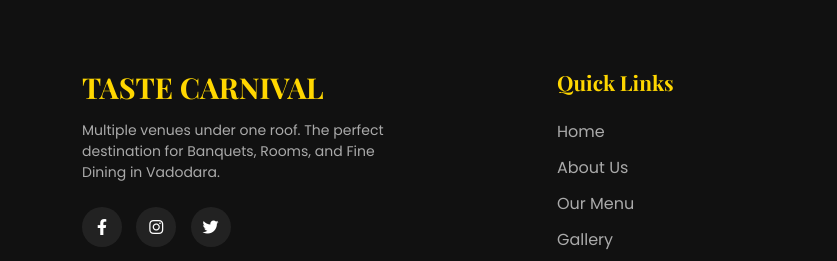
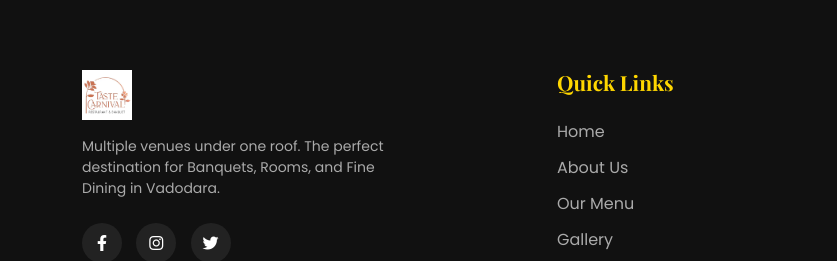
Before and after one commit to shriiists-creator/TasteCarnival, a plain HTML site: page index.html in a window 1280 px wide. Shown: the part 5225-5486 px from the top of the page, 0-837 px from the left. Drawn offline with nearby package versions, Linux system fonts and the light colour scheme; some packages are replaced by stand-ins of ours; a script that the page names is missing.

Commit message:
Update footer with logo and remove heading

```diff
--- a/index.html
+++ b/index.html
@@ -1341,8 +1341,9 @@
         <div class="container">
             <div class="row">
                 <div class="col-lg-4 mb-4 mb-lg-0">
-                    <h4 class="text-gold" style="font-family: 'Playfair Display', serif; font-size: 1.8rem;">TASTE
-                        CARNIVAL</h4>
+                                <a class="navbar-brand" href="#">
+                <img src="images/Logo.webp" alt="Taste Carnival" style="height: 50px;">
+            </a>
                     <p class="small mt-3 pe-lg-4">Multiple venues under one roof. The perfect destination for Banquets,
                         Rooms, and Fine Dining in Vadodara.</p>
                     <div class="social-icons mt-4">
@@ -1381,6 +1382,7 @@
                             <iframe
                                 src="https://www.google.com/maps/embed?pb=!1m18!1m12!1m3!1d3691.688647568576!2d73.13686867516757!3d22.28976697969446!2m3!1f0!2f0!3f0!3m2!1i1024!2i768!4f13.1!3m3!1m2!1s0x395fc792af005be5%3A0xe2d2d2a93a34cdcd!2sPind%20Balluchi!5e0!3m2!1sen!2sin!4v1705059000000!5m2!1sen!2sin"
                                 width="100%" height="100%" style="border:0;" allowfullscreen="" loading="lazy"></iframe>
+                            <iframe src="https://www.google.com/maps/embed?pb=!1m18!1m12!1m3!1d3691.4224610337596!2d73.13753427620654!3d22.299857079686987!2m3!1f0!2f0!3f0!3m2!1i1024!2i768!4f13.1!3m3!1m2!1s0x395fc9007f835fe7%3A0xedfe578e734c066f!2sTaste%20Carnival%20-%20(Banquet%2C%20Rooms%2C%20Restaurant)!5e0!3m2!1sen!2sin!4v1769573923853!5m2!1sen!2sin" width="100%" height="100%" style="border:0;" allowfullscreen="" loading="lazy"></iframe>
                         </div>
                     </div>
                 </div>
```
